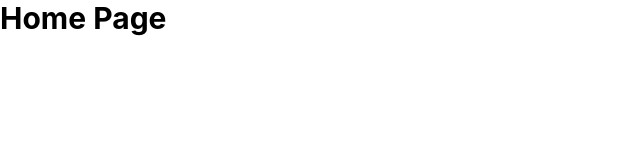
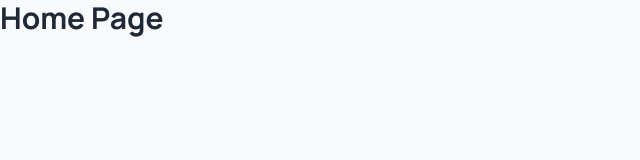
Before and after one commit to JKollerud/holidaze-booking-platform, a React (Vite) app: page / in a window 1280 px wide. Shown: the top 160 px of the page, without its empty margins (0-640 px from the left). Built offline with nearby package versions, Linux system fonts and the light colour scheme.

Commit message:
style guide, typography added as variables

```diff
--- a/src/index.css
+++ b/src/index.css
@@ -1 +1,41 @@
+@import url('https://fonts.googleapis.com/css2?family=Manrope:wght@400;500;600;700;800&family=Inter:wght@400;500;600&display=swap');
 @import 'tailwindcss';
+
+@theme {
+  --color-primary: #1e3a5f;
+  --color-primary-hover: #163047;
+  --color-secondary: #2a9d8f;
+  --color-cta: #e76f51;
+  --color-cta-hover: #cf5f43;
+  --color-bg: #f9fafb;
+  --color-surface: #ffffff;
+  --color-border: #d9e1e8;
+  --color-text-primary: #1f2937;
+  --color-text-secondary: #6b7280;
+  --color-success: #2e8b57;
+  --color-warning: #d97706;
+  --color-error: #c0392b;
+  --color-info: #3b82f6;
+
+  --font-heading: 'Manrope', sans-serif;
+  --font-body: 'Inter', sans-serif;
+}
+
+@layer base {
+  html {
+    font-family: var(--font-body);
+    color: var(--color-text-primary);
+    background-color: var(--color-bg);
+    scroll-behavior: smooth;
+  }
+
+  h1,
+  h2,
+  h3,
+  h4,
+  h5,
+  h6 {
+    font-family: var(--font-heading);
+    font-weight: 700;
+  }
+}
```
